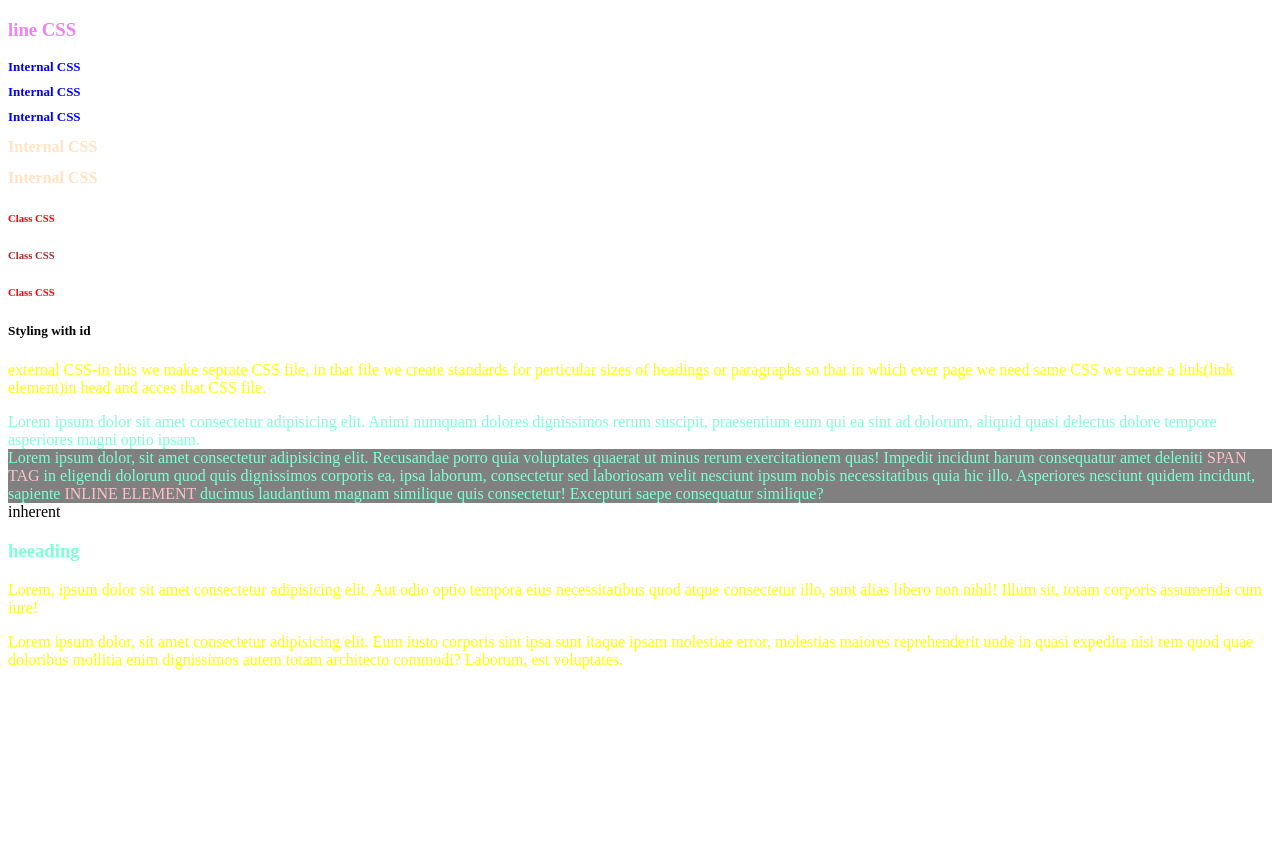
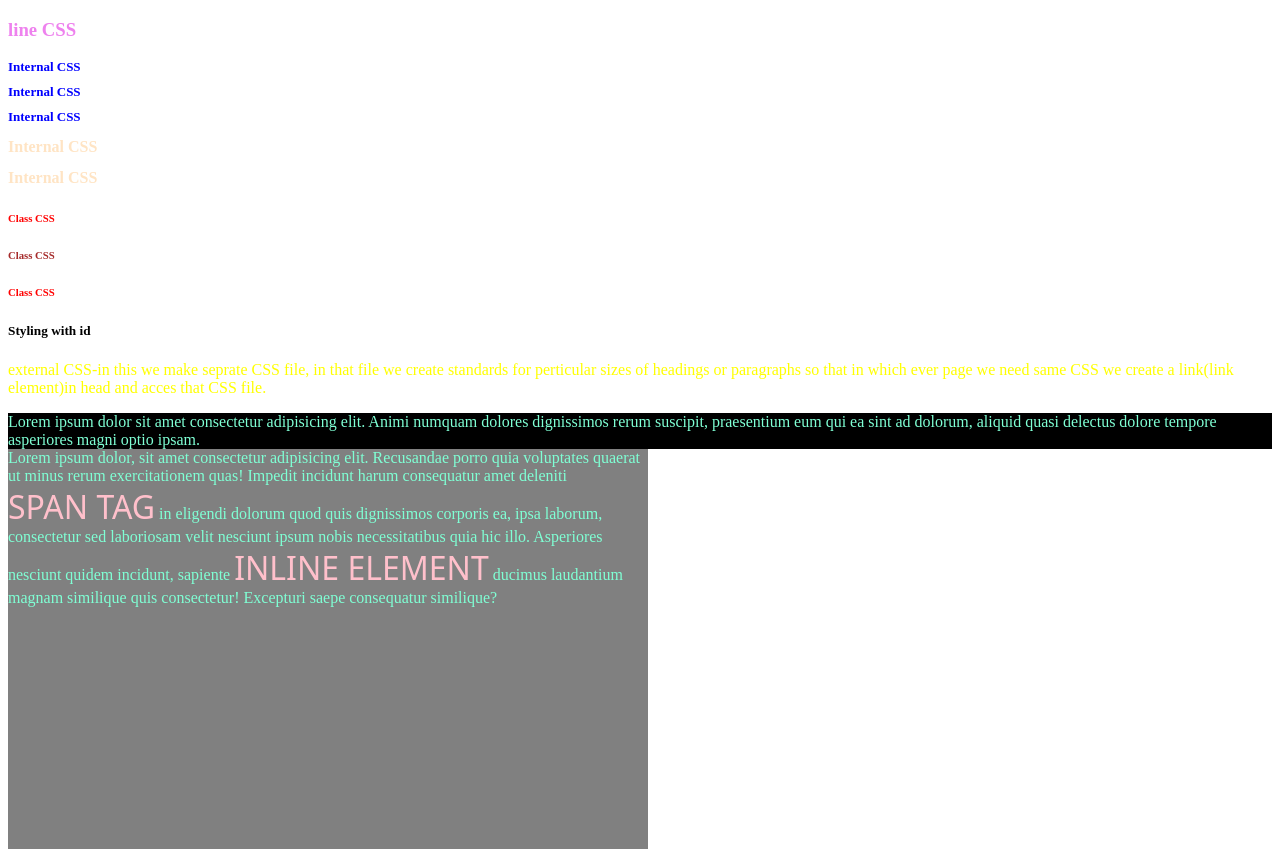
Before and after one commit to adakasnr/HTML-CSS, a plain HTML site: page CSS/index.html in a window 1280 px wide. Shown: the top 852 px of the page. Before the commit the page ends 800 px from the top, so only its background shows below. Drawn offline with Linux system fonts and the light colour scheme.

Commit message:
text related properties

```diff
--- a/CSS/index.html
+++ b/CSS/index.html
@@ -25,8 +25,6 @@
     <h6 class="about">Class CSS</h6>
     <h6 class="info">Class CSS </h6>
     <h6 class="about">Class CSS </h6>
-</body>
-<body>
     <h5 >Styling with id</h5>
     <p>
         external CSS-in this we make seprate CSS file, in that file we create standards for  perticular sizes of headings or paragraphs so that in which ever page we need same CSS we create a link(link element)in head and acces that CSS file.</p>
@@ -38,7 +36,6 @@
     <div class="background">
         Lorem ipsum dolor, sit amet consectetur adipisicing elit. Recusandae porro quia voluptates quaerat ut minus rerum exercitationem quas! Impedit incidunt harum consequatur amet deleniti <span>span tag</span> in eligendi dolorum quod quis dignissimos corporis ea, ipsa laborum, consectetur sed laboriosam velit nesciunt ipsum nobis necessitatibus quia hic illo. Asperiores nesciunt quidem incidunt, sapiente <span>inline element</span> ducimus laudantium magnam similique quis consectetur! Excepturi saepe consequatur similique?
     </div>
-    inherent
     <div>
         <h3>heeading</h3>
         <p>
@@ -49,5 +46,4 @@
         </p>
     </div>
 </body>
-
 </html>
--- a/CSS/style.css
+++ b/CSS/style.css
@@ -21,12 +21,18 @@ p{
 
 div{
     color: aquamarine;
+    background: black;
 }
 span{
     color: pink;
     text-transform: uppercase;
+    font-size: 2em;
+    font-family: system-ui;
 }
+/* 1em= 16px */
 
 .background{
-    background-color: gray;
+    background: gray;
+    width: 50vw;
+    height: 50vh;
 }
```
Also changed, not shown: HTML/Project/Home.html (+1 -1 lines), 1 other file.
